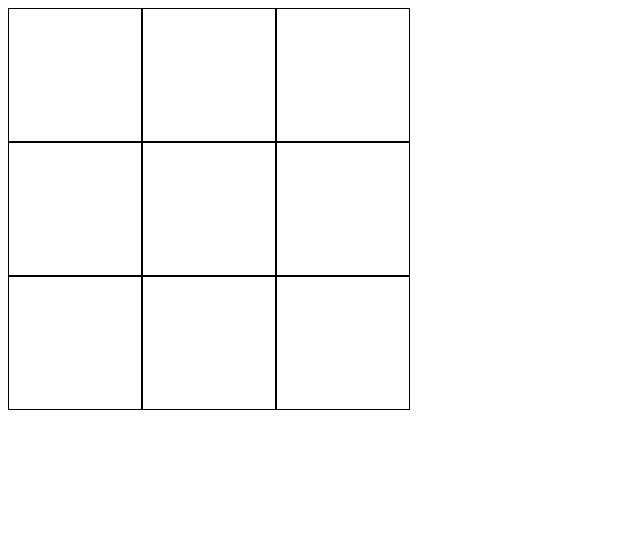
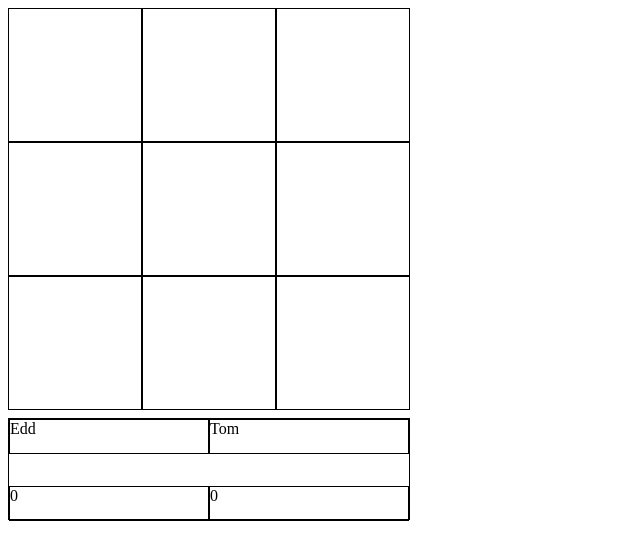
Before and after one commit to casualc0der/tic-tac-toe, a plain HTML site: page index.html in a window 1280 px wide. Shown: the whole page, without its empty margins (0-640 px from the left). Drawn offline with Linux system fonts and the light colour scheme.

Commit message:
Add rudimentary scoreboard

```diff
--- a/index.html
+++ b/index.html
@@ -17,10 +17,13 @@
             <div id="playRender">
 
             </div>
+            <div class="playerScores">
+                <div id="player1Name"></div>
+                <div id="player1Score"></div>
+                <div id="player2Name"></div>
+                <div id="player2Score"></div>
 
-
-
-
+            </div>
 
         </div>
 
--- a/script.js
+++ b/script.js
@@ -47,12 +47,30 @@ let displayController = (() => {
         }
 
     }
-        return {reRender: reRender}
+
+    let scoreBoard = () => {
+
+        let player1Name = document.getElementById('player1Name')
+        let player2Name = document.getElementById('player2Name')
+        let player1Score = document.getElementById('player1Score')
+        let player2Score = document.getElementById('player2Score')
+
+        player1Name.innerHTML = player1.name;
+        player2Name.innerHTML = player2.name;
+        player1Score.innerHTML = player1.score;
+        player2Score.innerHTML = player2.score;
+
+
+    }
+
+        return {reRender: reRender, scoreBoard: scoreBoard}
 
 })();
 
 
 let gameLogic = (() => {
+
+
 
     let currentPlayer = () => {
         let playa = null;
@@ -82,10 +100,12 @@ let gameLogic = (() => {
 
             if (winCheck === 'p1') {
                 alert(`${player1.name} wins!`)
+                player1.score++
                 location.reload();
             }
             else if(winCheck === 'p2') {
                 alert(`${player2.name} wins!`)
+                player2.score++
                 location.reload();
             }
             else if(winCheck === 'tie') {
@@ -99,9 +119,9 @@ let gameLogic = (() => {
     return {switchPlayer:switchPlayer}
 })();
 
-let player = (name, isCurrentPlayer, symbol) => {
+let player = (name, isCurrentPlayer, symbol, score) => {
 
-    return {name:name, isCurrentPlayer:isCurrentPlayer, symbol:symbol}
+    return {name:name, isCurrentPlayer:isCurrentPlayer, symbol:symbol, score:score}
 
 }
 
@@ -177,6 +197,8 @@ function hasAPlayerWon(array, p1, p2) {
 }
 
 
+
 //fill these in via a form
-let player1 = player('Edd', true, 'x')
-let player2 = player('Tom', false, 'o')
+let player1 = player('Edd', true, 'x', 0)
+let player2 = player('Tom', false, 'o', 0)
+displayController.scoreBoard();
--- a/styles.css
+++ b/styles.css
@@ -1,3 +1,8 @@
+.mainView {
+
+    width: 400px;
+}
+
 #playRender {
 
     height: 400px;
@@ -20,3 +25,49 @@
     cursor: pointer;
 
 }
+
+.playerScores {
+    margin-top: 10px;
+    height: 100px;
+    width: 100%;
+    border: solid;
+    border-width: 1px;
+    display: grid;
+    grid-template-columns: 1fr 1fr;
+    grid-template-rows: 1fr 1fr 1fr;
+
+}
+
+#player1Name {
+
+    height: 100%;
+    grid-row-start: 1;
+    grid-column-start: 1;
+    border: solid;
+    border-width: 1px;
+}
+
+#player1Score {
+    height: 100%;
+    grid-row-start: 3;
+    grid-column-start: 1;
+    border: solid;
+    border-width: 1px;
+}
+
+#player2Name {
+
+    height: 100%;
+    grid-row-start: 1;
+    grid-column-start: 2;
+    border: solid;
+    border-width: 1px;
+}
+
+#player2Score {
+    height: 100%;
+    grid-row-start: 3;
+    grid-column-start: 2;
+    border: solid;
+    border-width: 1px;
+}
```
